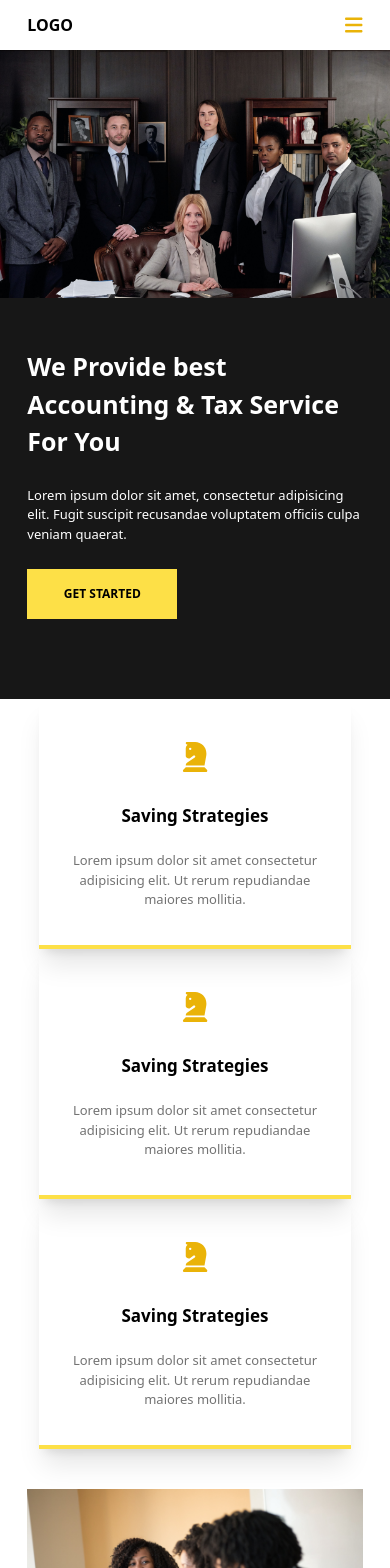
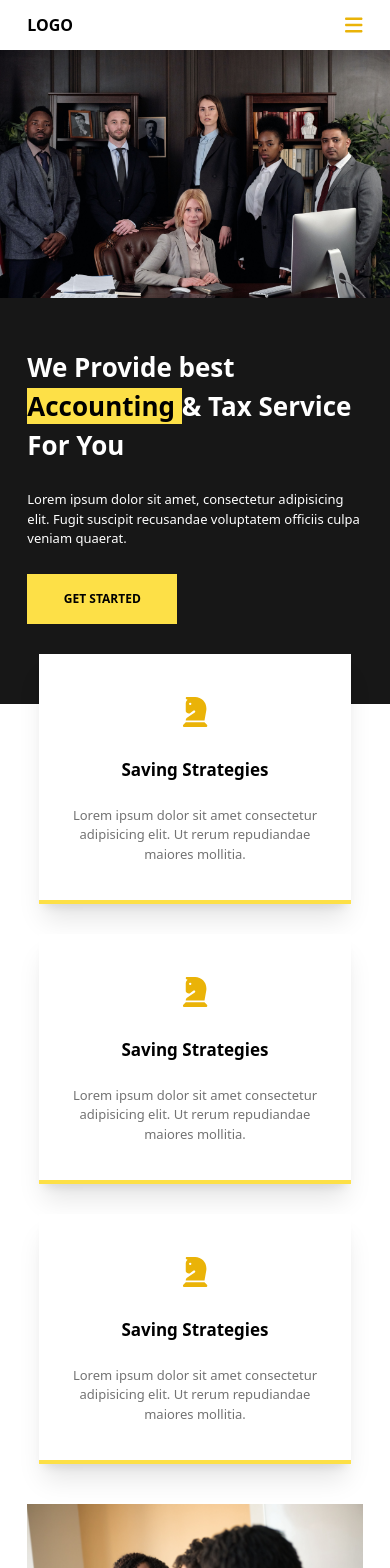
Before and after one commit to IanJether/bethuwebapp, a React (Create React App) app: page / in a window 390 px wide. Shown: the top 1568 px of the page. Built offline with nearby package versions, Linux system fonts and the light colour scheme.

Commit message:
Mobile done

```diff
--- a/public/style.css
+++ b/public/style.css
@@ -590,6 +590,34 @@ video {
   margin-top: -2px;
 }
 
+.mt-\[\] {
+  margin-top: ;
+}
+
+.mt-\[100px\] {
+  margin-top: 100px;
+}
+
+.mt-\[-100px\] {
+  margin-top: -100px;
+}
+
+.mt-\[-20px\] {
+  margin-top: -20px;
+}
+
+.mt-\[-30px\] {
+  margin-top: -30px;
+}
+
+.mt-\[-50px\] {
+  margin-top: -50px;
+}
+
+.mt-\[-40px\] {
+  margin-top: -40px;
+}
+
 .block {
   display: block;
 }
@@ -782,6 +810,21 @@ video {
   background-color: rgb(234 179 8 / var(--tw-bg-opacity));
 }
 
+.bg-yellow-200 {
+  --tw-bg-opacity: 1;
+  background-color: rgb(254 240 138 / var(--tw-bg-opacity));
+}
+
+.bg-yellow-400 {
+  --tw-bg-opacity: 1;
+  background-color: rgb(250 204 21 / var(--tw-bg-opacity));
+}
+
+.bg-yellow-300 {
+  --tw-bg-opacity: 1;
+  background-color: rgb(253 224 71 / var(--tw-bg-opacity));
+}
+
 .object-cover {
   object-fit: cover;
 }
@@ -881,6 +924,10 @@ video {
   font-size: 19px;
 }
 
+.text-\[26px\] {
+  font-size: 26px;
+}
+
 .font-bold {
   font-weight: 700;
 }
--- a/src/components/Home.js
+++ b/src/components/Home.js
@@ -11,10 +11,10 @@ const Home = () => {
 
             {/* the first div - PROVIDE BEST  */}
 
-            <div className="one flex flex-col-reverse z-50">
+            <div className="one flex flex-col-reverse">
                 <div className="oneleft px-[7%] flex flex-col gap-[25px] text-white bg-neutral-900 pt-[50px] pb-[80px] mt-[-2px]">
-                    <div className="font-semibold text-[25px]">
-                        <h2>We Provide best Accounting & Tax Service For You</h2>
+                    <div className="font-semibold text-[26px]">
+                        <h2>We Provide best <span className="bg-yellow-300 text-black"> Accounting </span> & Tax Service For You</h2>
                     </div>
                     <div className="text-[13px]">
                         <p>Lorem ipsum dolor sit amet, consectetur adipisicing elit. Fugit suscipit recusandae voluptatem officiis culpa veniam quaerat.</p>
@@ -25,15 +25,15 @@ const Home = () => {
 
                 </div>
                 <div className="oneright w-screen h-[250px]">
-                    <img className="object-cover w-full" src={require("../images/group.jpg")} alt="" />
+                    <img className="object-cover h-full w-full" src={require("../images/group.jpg")} alt="" />
 
                 </div>
             </div>
 
             {/* the second block - KUJISIFU */}
 
-            <div className="two flex flex-col items-center">
-                <div className="flex flex-col gap-[23px] items-center justify-center w-[80%] h-[250px] text-center shadow-xl px-[5%] border-b-4 border-yellow-300">
+            <div className="two flex flex-col gap-[30px] items-center mt-[-50px]">
+                <div className="flex flex-col bg-white gap-[23px] items-center justify-center w-[80%] h-[250px] text-center shadow-xl px-[5%] border-b-4 border-yellow-300">
                     <div className="text-yellow-500 text-[30px]">
                         <FontAwesomeIcon icon={faChessKnight} />
                     </div>
@@ -44,7 +44,7 @@ const Home = () => {
                         <p>Lorem ipsum dolor sit amet consectetur adipisicing elit. Ut rerum repudiandae maiores mollitia.</p>
                     </div>
                 </div>
-                <div className="flex flex-col gap-[23px] items-center justify-center w-[80%] h-[250px] text-center shadow-xl px-[5%] border-b-4 border-yellow-300">
+                <div className="flex flex-col bg-white gap-[23px] items-center justify-center w-[80%] h-[250px] text-center shadow-xl px-[5%] border-b-4 border-yellow-300">
                     <div className="text-yellow-500 text-[30px]">
                         <FontAwesomeIcon icon={faChessKnight} />
                     </div>
@@ -55,7 +55,7 @@ const Home = () => {
                         <p>Lorem ipsum dolor sit amet consectetur adipisicing elit. Ut rerum repudiandae maiores mollitia.</p>
                     </div>
                 </div>
-                <div className="flex flex-col gap-[23px] items-center justify-center w-[80%] h-[250px] text-center shadow-xl px-[5%] border-b-4 border-yellow-300">
+                <div className="flex flex-col bg-white gap-[23px] items-center justify-center w-[80%] h-[250px] text-center shadow-xl px-[5%] border-b-4 border-yellow-300">
                     <div className="text-yellow-500 text-[30px]">
                         <FontAwesomeIcon icon={faChessKnight} />
                     </div>
@@ -166,7 +166,7 @@ const Home = () => {
                         <div>
                             <img src={require("../images/meeting.jpg")} alt="" />
                         </div>
-                        <div className="relative flex flex-col gap-[23px] items-center justify-center w-[90%] h-[250px] text-center shadow-xl px-[5%] border-b-4 border-yellow-300">
+                        <div className="relative bg-white mt-[-50px] flex flex-col gap-[23px] items-center justify-center w-[90%] h-[250px] text-center shadow-xl px-[5%] border-b-4 border-yellow-300">
                             <div className="text-yellow-500 text-[30px]">
                                 <FontAwesomeIcon icon={faChessKnight} />
                             </div>
@@ -185,7 +185,7 @@ const Home = () => {
                         <div>
                             <img src={require("../images/meeting.jpg")} alt="" />
                         </div>
-                        <div className="relative flex flex-col gap-[23px] items-center justify-center w-[90%] h-[250px] text-center shadow-xl px-[5%] border-b-4 border-yellow-300">
+                        <div className="relative bg-white mt-[-50px] flex flex-col gap-[23px] items-center justify-center w-[90%] h-[250px] text-center shadow-xl px-[5%] border-b-4 border-yellow-300">
                             <div className="text-yellow-500 text-[30px]">
                                 <FontAwesomeIcon icon={faChessKnight} />
                             </div>
@@ -204,7 +204,7 @@ const Home = () => {
                         <div>
                             <img src={require("../images/meeting.jpg")} alt="" />
                         </div>
-                        <div className="relative flex flex-col gap-[23px] items-center justify-center w-[90%] h-[250px] text-center shadow-xl px-[5%] border-b-4 border-yellow-300">
+                        <div className="relative bg-white mt-[-50px] flex flex-col gap-[23px] items-center justify-center w-[90%] h-[250px] text-center shadow-xl px-[5%] border-b-4 border-yellow-300">
                             <div className="text-yellow-500 text-[30px]">
                                 <FontAwesomeIcon icon={faChessKnight} />
                             </div>
@@ -230,7 +230,7 @@ const Home = () => {
 
             <div className="five relative">
                 <div className="h-[400px] overflow-hidden  filter brightness-[44%]">
-                    <img className="object-cover h-full" src={require("../images/gworking.jpg")} alt="" />
+                    <img className="object-cover w-full h-full" src={require("../images/gworking.jpg")} alt="" />
                 </div>
                 <div className="absolute flex flex-col gap-[20px] top-[20px] px-[7%]">
                     <div className="flex flex-col gap-[10px] text-white">
```
